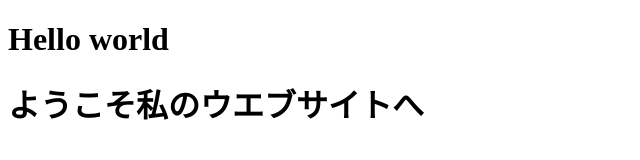
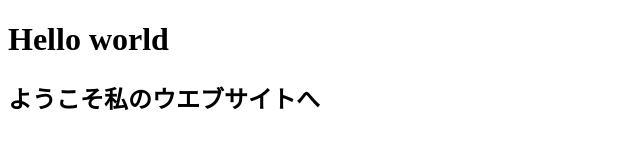
Before and after one commit to murase0317/www, a plain HTML site: page index.html in a window 1280 px wide. Shown: the whole page, without its empty margins (0-640 px from the left). Drawn offline with Linux system fonts and the light colour scheme.

Commit message:
Update index.html

```diff
--- a/index.html
+++ b/index.html
@@ -4,6 +4,6 @@
   </head>
   <body>
     <h1>Hello world</h1>
-    <h1>ようこそ私のウエブサイトへ
+    <h2>ようこそ私のウエブサイトへ</h2>
   </body>
 </html>
```
